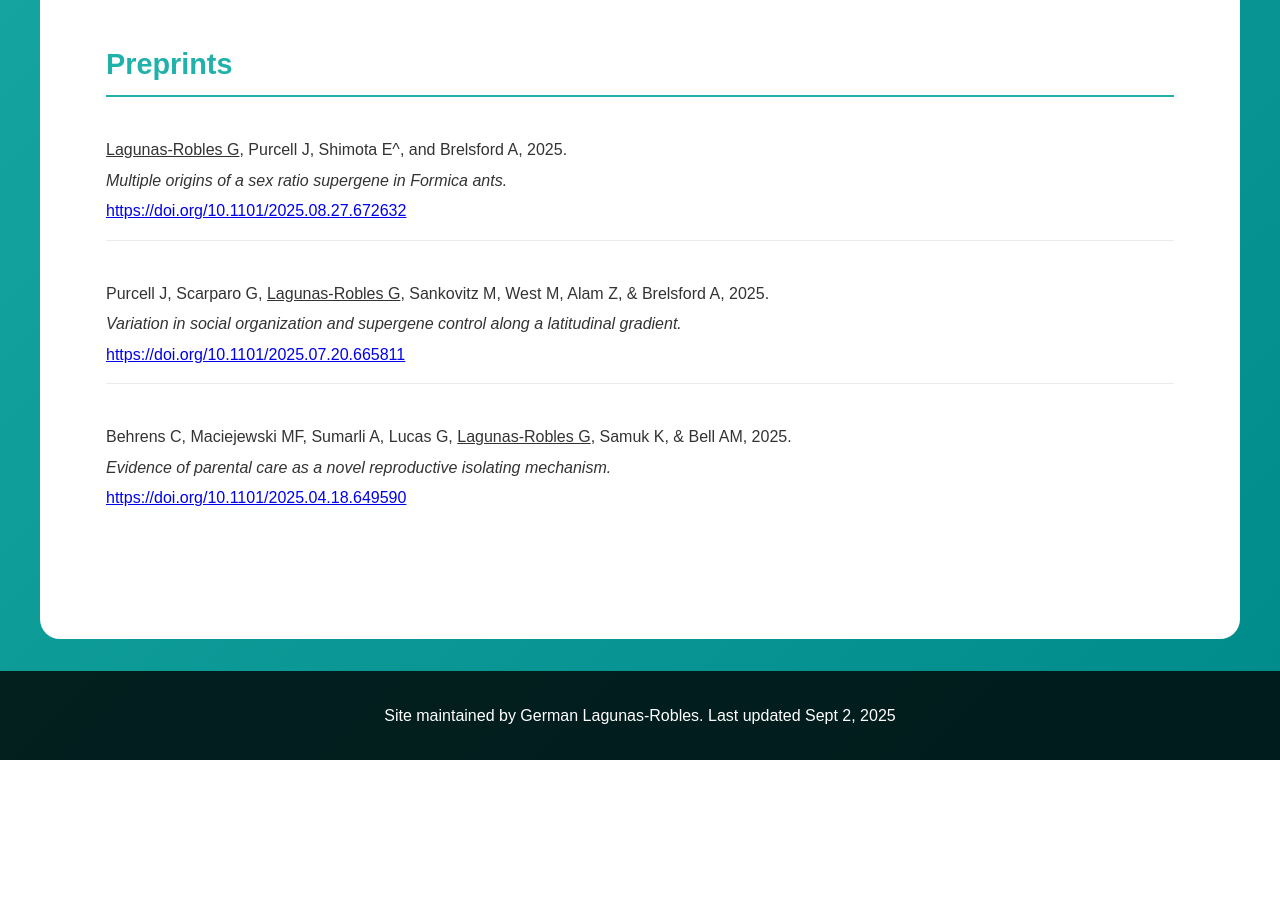
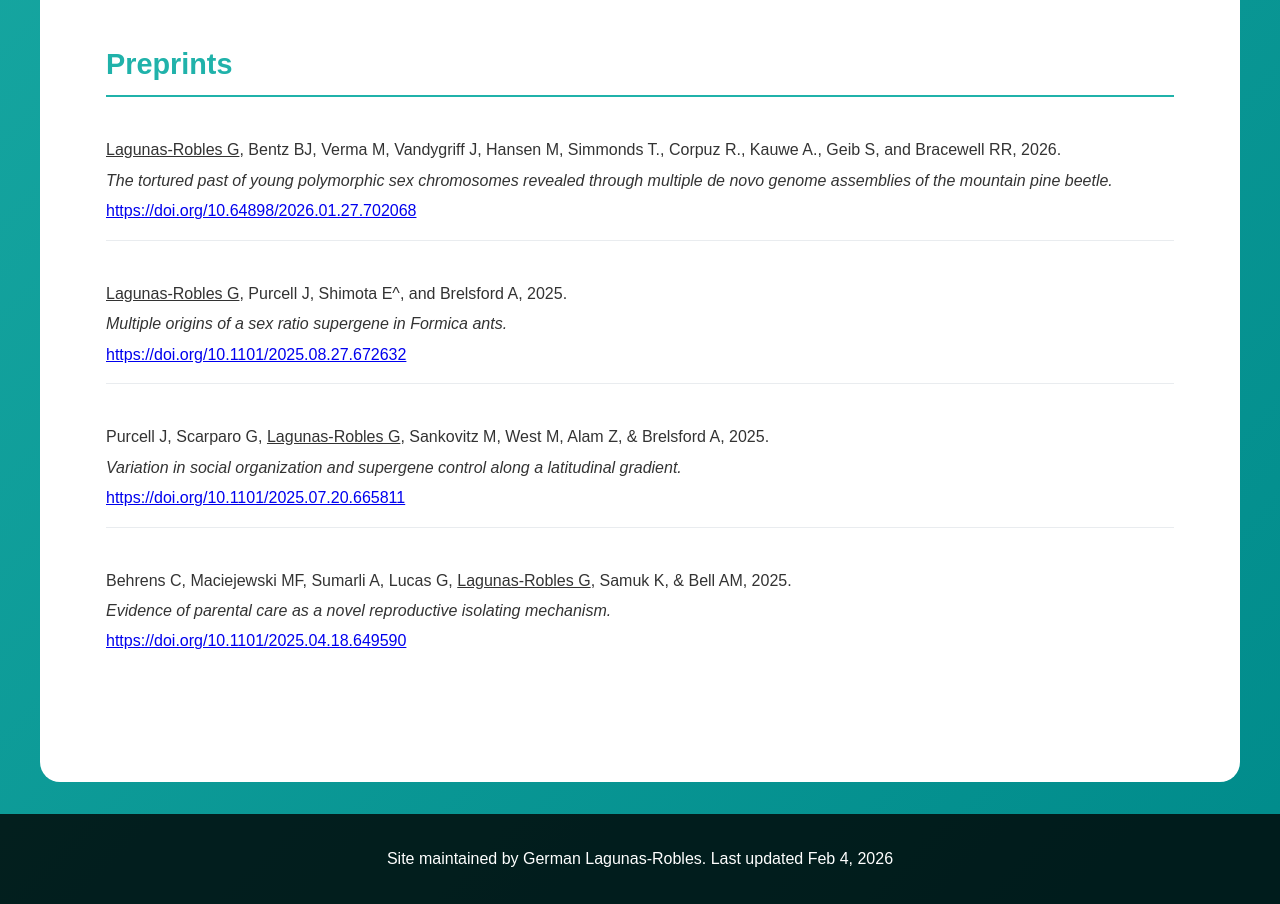
Before and after one commit to GLagunas-Robles/glagunas-robles.github.io, a plain HTML site: page publications.html in a window 1280 px wide. Shown: the part 1160-2064 px from the top of the page. Before the commit the page ends 1920 px from the top, so only its background shows below. Drawn offline with Linux system fonts and the light colour scheme.

Commit message:
Update publications.html

```diff
--- a/publications.html
+++ b/publications.html
@@ -258,6 +258,11 @@
                     <h2>Preprints</h2>
                     <ul class="publication-list">
                         <li>
+                            <div class="publication-authors"><u>Lagunas-Robles G</u>, Bentz BJ, Verma M, Vandygriff J, Hansen M, Simmonds T., Corpuz R., Kauwe A., Geib S, and Bracewell RR, 2026.</div>
+                            <div class="publication-title">The tortured past of young polymorphic sex chromosomes revealed through multiple de novo genome assemblies of the mountain pine beetle. </div>
+                            <div class="publication-journal"> <a href="https://doi.org/10.64898/2026.01.27.702068" target="_blank"> https://doi.org/10.64898/2026.01.27.702068</a></div>
+                        </li>
+                        <li>
                             <div class="publication-authors"><u>Lagunas-Robles G</u>, Purcell J, Shimota E^, and Brelsford A, 2025.</div>
                             <div class="publication-title">Multiple origins of a sex ratio supergene in Formica ants.</div>
                             <div class="publication-journal"> <a href="https://doi.org/10.1101/2025.08.27.672632" target="_blank"> https://doi.org/10.1101/2025.08.27.672632</a></div>
@@ -282,7 +287,7 @@
 
     <footer>
         <div class="container">
-            <p>Site maintained by German Lagunas-Robles. Last updated Sept 2, 2025</p>
+            <p>Site maintained by German Lagunas-Robles. Last updated Feb 4, 2026</p>
         </div>
     </footer>
 </body>
```
